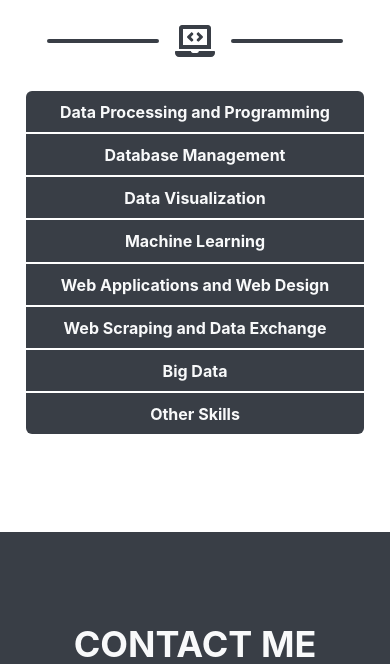
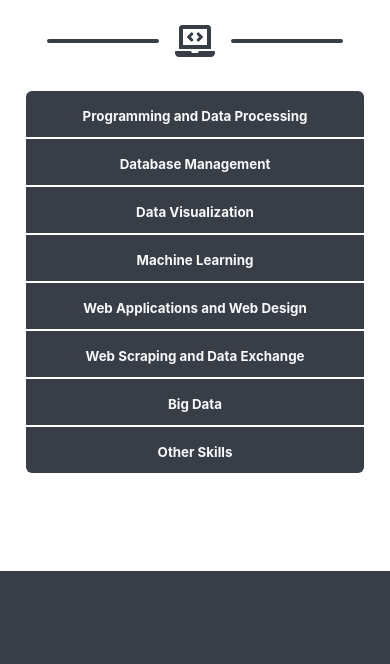
Before and after one commit to sonder74/portfolio, a plain HTML site: page index.html in a window 390 px wide. Shown: the part 4087-4751 px from the top of the page. Drawn offline with nearby package versions, Linux system fonts and the light colour scheme; a web font is replaced by a local one.

Commit message:
adding new design files

```diff
--- a/index.html
+++ b/index.html
@@ -177,7 +177,8 @@
                             <div class="accordion" id="accordionExample">
                                 <div class="card">
                                     <div class="card-header collapsed text-light text-center" style="cursor: pointer" id="headingOne" data-toggle="collapse" data-target="#collapseOne" aria-expanded="false" aria-controls="collapseOne">
-                                        <h6 class="mb-0">Data Processing and Programming</h6>
+                                        <h6 class="card-header-desktop mb-0">Programming and Data Processing</h6>
+                                        <h6 class="card-header-mobile mb-0">Programming and Data Processing</h6>
                                     </div>
                                     <div id="collapseOne" class="collapse" aria-labelledby="headingOne" data-parent="#accordionExample">
                                         <div class="card-body">
@@ -194,7 +195,8 @@
                                 </div>
                                 <div class="card">
                                     <div class="card-header collapsed text-light text-center" style="cursor: pointer" id="headingTwo" data-toggle="collapse" data-target="#collapseTwo" aria-expanded="false" aria-controls="collapseTwo">
-                                        <h6 class="mb-0">Database Management</h6>
+                                        <h6 class="card-header-desktop mb-0">Database Management</h6>
+                                        <h6 class="card-header-mobile mb-0">Database Management</h6>
                                     </div>
                                     <div id="collapseTwo" class="collapse" aria-labelledby="headingTwo" data-parent="#accordionExample">
                                         <div class="card-body">
@@ -210,7 +212,8 @@
                                 </div>
                                 <div class="card">
                                     <div class="card-header collapsed text-light text-center" style="cursor: pointer" id="headingThree" data-toggle="collapse" data-target="#collapseThree" aria-expanded="false" aria-controls="collapseThree">
-                                        <h6 class="mb-0">Data Visualization</h6>
+                                        <h6 class="card-header-desktop mb-0">Data Visualization</h6>
+                                        <h6 class="card-header-mobile mb-0">Data Visualization</h6>
                                     </div>
                                     <div id="collapseThree" class="collapse" aria-labelledby="headingThree" data-parent="#accordionExample">
                                         <div class="card-body">
@@ -226,7 +229,8 @@
                                 </div>
                                 <div class="card">
                                     <div class="card-header collapsed text-light text-center" style="cursor: pointer" id="headingFour" data-toggle="collapse" data-target="#collapseFour" aria-expanded="false" aria-controls="collapseFour">
-                                        <h6 class="mb-0">Machine Learning</h6>
+                                        <h6 class="card-header-desktop mb-0">Machine Learning</h6>
+                                        <h6 class="card-header-mobile mb-0">Machine Learning</h6>
                                     </div>
                                     <div id="collapseFour" class="collapse" aria-labelledby="headingFour" data-parent="#accordionExample">
                                         <div class="card-body">
@@ -244,7 +248,8 @@
                                 </div>
                                 <div class="card">
                                     <div class="card-header collapsed text-light text-center" style="cursor: pointer" id="headingFive" data-toggle="collapse" data-target="#collapseFive" aria-expanded="false" aria-controls="collapseFive">
-                                        <h6 class="mb-0">Web Applications and Web Design</h6>
+                                        <h6 class="card-header-desktop mb-0">Web Applications and Web Design</h6>
+                                        <h6 class="card-header-mobile mb-0">Web Applications and Web Design</h6>
                                     </div>
                                     <div id="collapseFive" class="collapse" aria-labelledby="headingFive" data-parent="#accordionExample">
                                         <div class="card-body">
@@ -261,7 +266,8 @@
                                 </div>
                                 <div class="card">
                                     <div class="card-header collapsed text-light text-center" style="cursor: pointer" id="headingSix" data-toggle="collapse" data-target="#collapseSix" aria-expanded="false" aria-controls="collapseSix">
-                                        <h6 class="mb-0">Web Scraping and Data Exchange</h6>
+                                        <h6 class="card-header-desktop mb-0">Web Scraping and Data Exchange</h6>
+                                        <h6 class="card-header-mobile mb-0">Web Scraping and Data Exchange</h6>
                                     </div>
                                     <div id="collapseSix" class="collapse" aria-labelledby="headingSix" data-parent="#accordionExample">
                                         <div class="card-body">
@@ -276,7 +282,8 @@
                                 </div>
                                 <div class="card">
                                     <div class="card-header collapsed text-light text-center" style="cursor: pointer" id="headingSeven" data-toggle="collapse" data-target="#collapseSeven" aria-expanded="false" aria-controls="collapseSeven">
-                                        <h6 class="mb-0">Big Data</h6>
+                                        <h6 class="card-header-desktop mb-0">Big Data</h6>
+                                        <h6 class="card-header-mobile mb-0">Big Data</h6>
                                     </div>
                                     <div id="collapseSeven" class="collapse" aria-labelledby="headingSeven" data-parent="#accordionExample">
                                         <div class="card-body">
@@ -291,7 +298,8 @@
                                 </div>
                                 <div class="card">
                                     <div class="card-header collapsed text-light text-center" style="cursor: pointer" id="headingEight" data-toggle="collapse" data-target="#collapseEight" aria-expanded="false" aria-controls="collapseEight">
-                                        <h6 class="mb-0">Other Skills</h6>
+                                        <h6 class="card-header-desktop mb-0">Other Skills</h6>
+                                        <h6 class="card-header-mobile mb-0">Other Skills</h6>
                                     </div>
                                     <div id="collapseEight" class="collapse" aria-labelledby="headingEight" data-parent="#accordionExample">
                                         <div class="card-body">
```
Also changed, not shown: css/styles.css.
